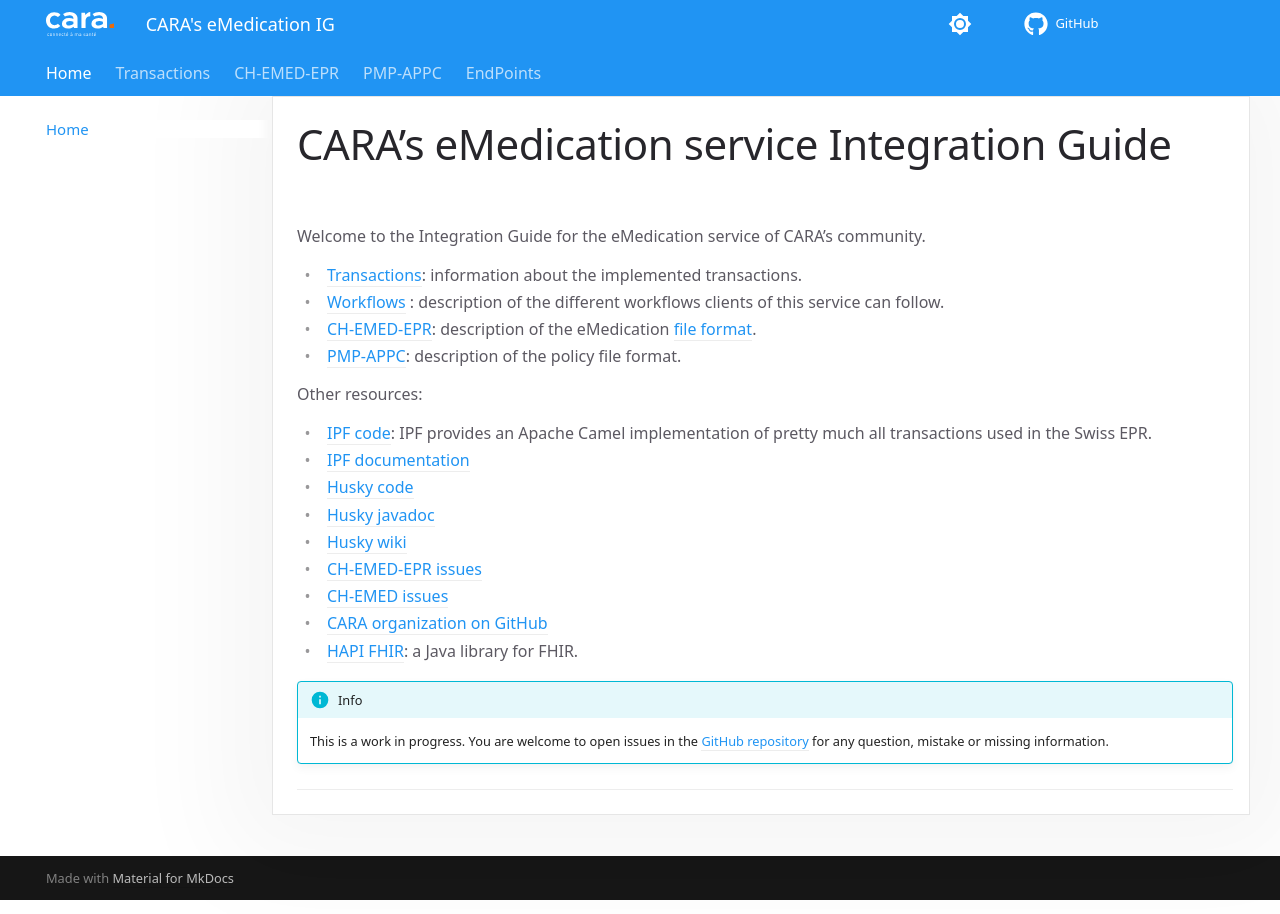
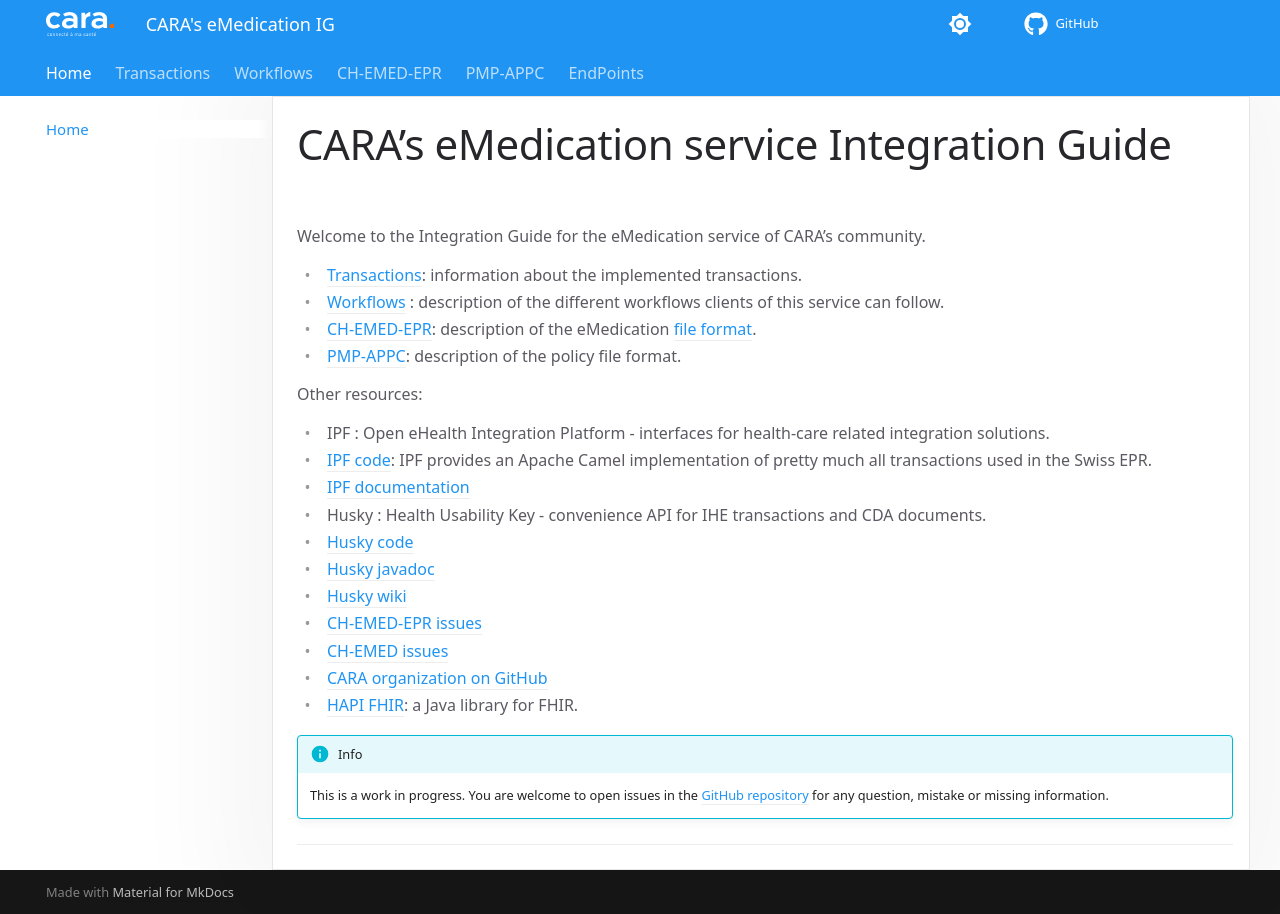
Before and after one commit to CARA-ch/emed-service-guide, an MkDocs documentation site: the page built from docs/index.md, in a window 1280 px wide. Built offline with MkDocs 1.6.1 and Material for MkDocs 9.7.7, drawn with Linux system fonts in a browser that asks for light colours; comment, search, counter and statistics services are not loaded.

Commit message:
minor nav improvements

```diff
--- a/docs/index.md
+++ b/docs/index.md
@@ -9,12 +9,14 @@
 
 Other resources:
 
-- [IPF code](https://github.com/oehf/ipf): IPF provides an Apache Camel implementation of pretty much all transactions
+- IPF : Open eHealth Integration Platform - interfaces for health-care related integration solutions.
+  - [IPF code](https://github.com/oehf/ipf): IPF provides an Apache Camel implementation of pretty much all transactions
   used in the Swiss EPR.
-- [IPF documentation](https://oehf.github.io/ipf-docs/)
-- [Husky code](https://github.com/project-husky/husky)
-- [Husky javadoc](https://project-husky.github.io/husky/)
-- [Husky wiki](https://github.com/project-husky/husky/wiki)
+  - [IPF documentation](https://oehf.github.io/ipf-docs/)
+- Husky : Health Usability Key - convenience API for IHE transactions and CDA documents.
+  - [Husky code](https://github.com/project-husky/husky)
+  - [Husky javadoc](https://project-husky.github.io/husky/)
+  - [Husky wiki](https://github.com/project-husky/husky/wiki)
 - [CH-EMED-EPR issues](https://github.com/CARA-ch/ch-emed-epr/issues?q=is%3Aissue+is%3Aopen+sort%3Aupdated-desc)
 - [CH-EMED issues](https://github.com/hl7ch/ch-emed/issues?q=is%3Aissue+is%3Aopen+sort%3Aupdated-desc)
 - [CARA organization on GitHub](https://github.com/CARA-ch)
--- a/mkdocs.yml
+++ b/mkdocs.yml
@@ -14,6 +14,8 @@
     - 'XDS: delete documents (ITI-57)': transactions/iti57.md
     - 'XDS: search pharmacy documents (CH:PHARM-1)': transactions/chpharm1.md
     - 'Date processing': transactions/date_processing.md
+  - Workflows:
+    - workflows/index.md
   - CH-EMED-EPR: emed/index.md
   - PMP-APPC:
     - appc/index.md
```
Also changed, not shown: docs/workflows/index.md (+1 -0 lines).
